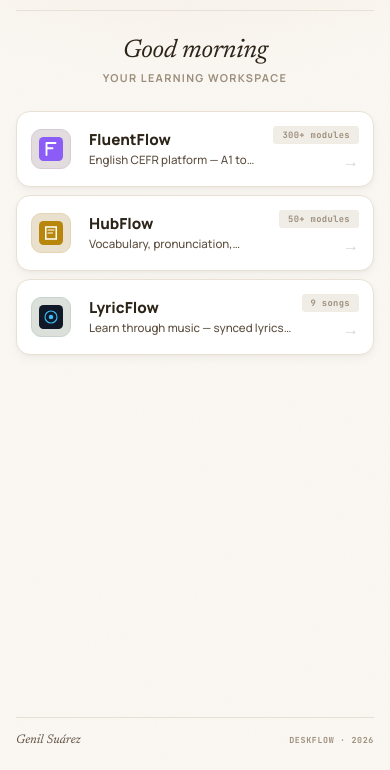
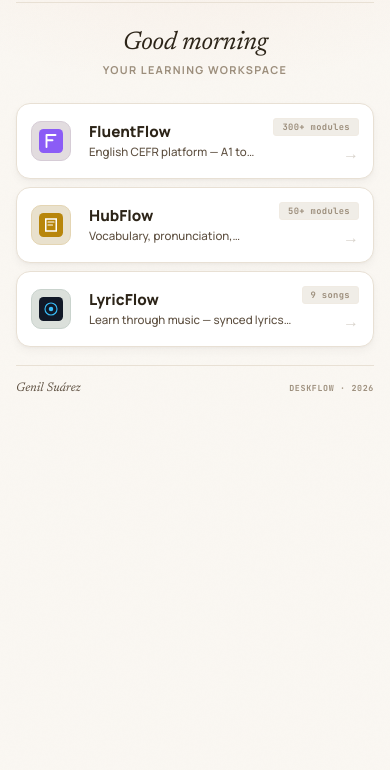
Before and after one commit to genilsuarez/deskflow, a plain HTML site: page index.html in a window 390 px wide. Shown: the part 74-844 px from the top of the page. Drawn offline with Linux system fonts and the light colour scheme.

Commit message:
chore: update —  1 file changed, 2 insertions(+), 2 deletions(-)

```diff
--- a/styles.css
+++ b/styles.css
@@ -471,8 +471,8 @@ body {
 
 /* ─── RESPONSIVE ─── */
 @media (max-width: 480px) {
-  body { padding: 16px; }
-  .desk { gap: 18px; }
+  body { padding: 16px; align-items: flex-start; }
+  .desk { gap: 18px; min-height: auto; }
   .desk__title { font-size: 1.6rem; }
   .desk__greeting { font-size: 1.6rem; }
   .app-card { padding: 14px 14px; gap: 10px; }
```
